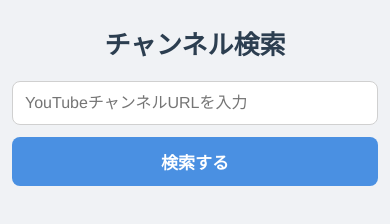
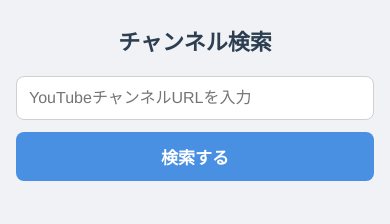
Before and after one commit to runo6180-dot/video-search, a plain HTML site: page ch_index.html in a window 390 px wide. Drawn offline with Linux system fonts and the light colour scheme.

Commit message:
Update ch_style.css

```diff
--- a/ch_style.css
+++ b/ch_style.css
@@ -145,7 +145,9 @@
 }
 
 @media (max-width: 480px) {
-  .page-shell {
-    padding: 0 12px;
+  .page-title {
+    font-size: 22px;
   }
 }
+
+}
```
